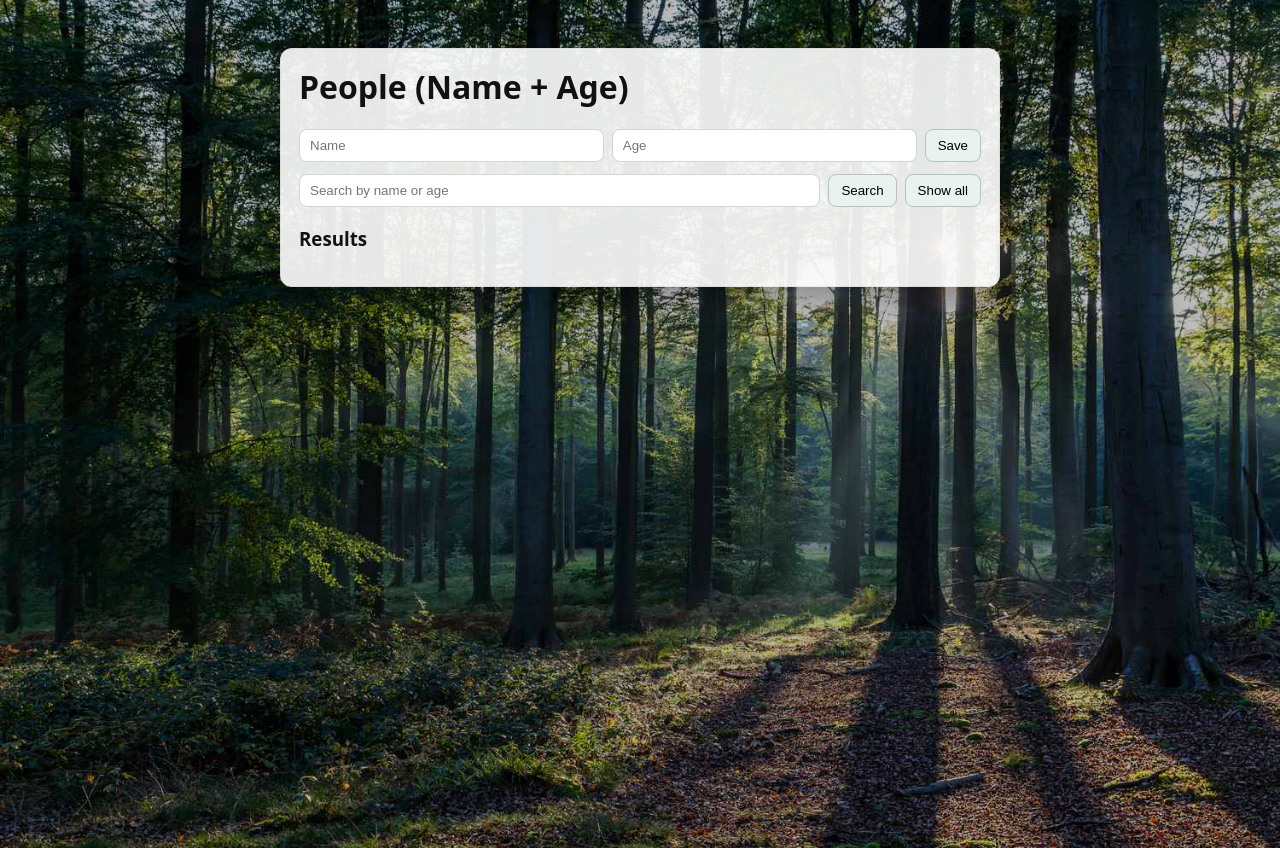
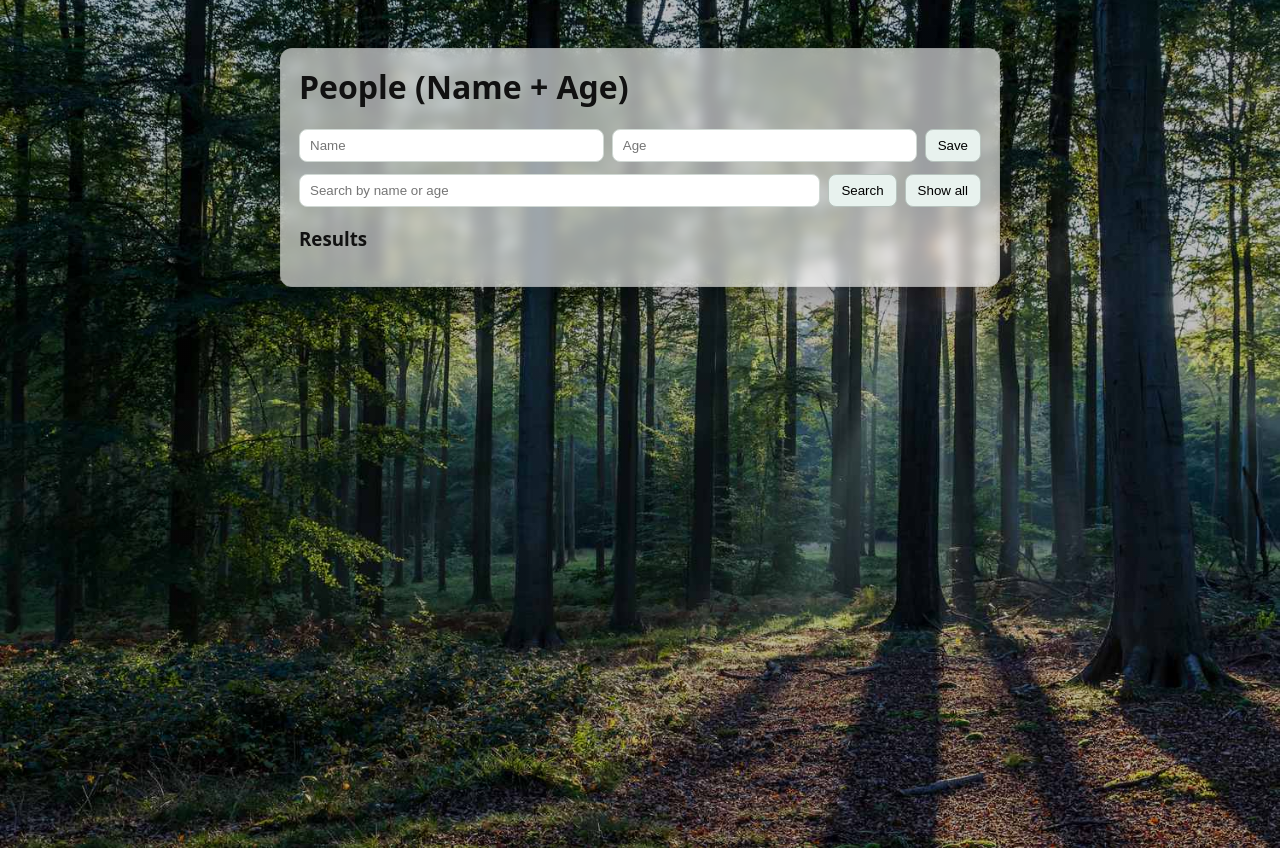
Before and after one commit to mendes56masieli/people-app-file, a website: page public/index.html in a window 1280 px wide. Drawn offline with Linux system fonts and the light colour scheme; no server answers.

Commit message:
forth chance

```diff
--- a/public/index.html
+++ b/public/index.html
@@ -20,13 +20,15 @@
       background-size: cover, cover;
     }
     .panel {
-      background: rgba(255, 255, 255, 0.9);
+      background: rgba(255, 255, 255, 0.6);
       color: #111;
       border-radius: 12px;
       padding: 16px 18px;
       margin: 24px auto;
       box-shadow: 0 10px 30px rgba(0,0,0,0.25);
       border: 1px solid rgba(0,0,0,0.06);
+      backdrop-filter: blur(6px);
+      -webkit-backdrop-filter: blur(6px);
     }
     h1 { margin-top: 0; }
     form, .row { margin: 12px 0; display: flex; gap: 8px; }
```
